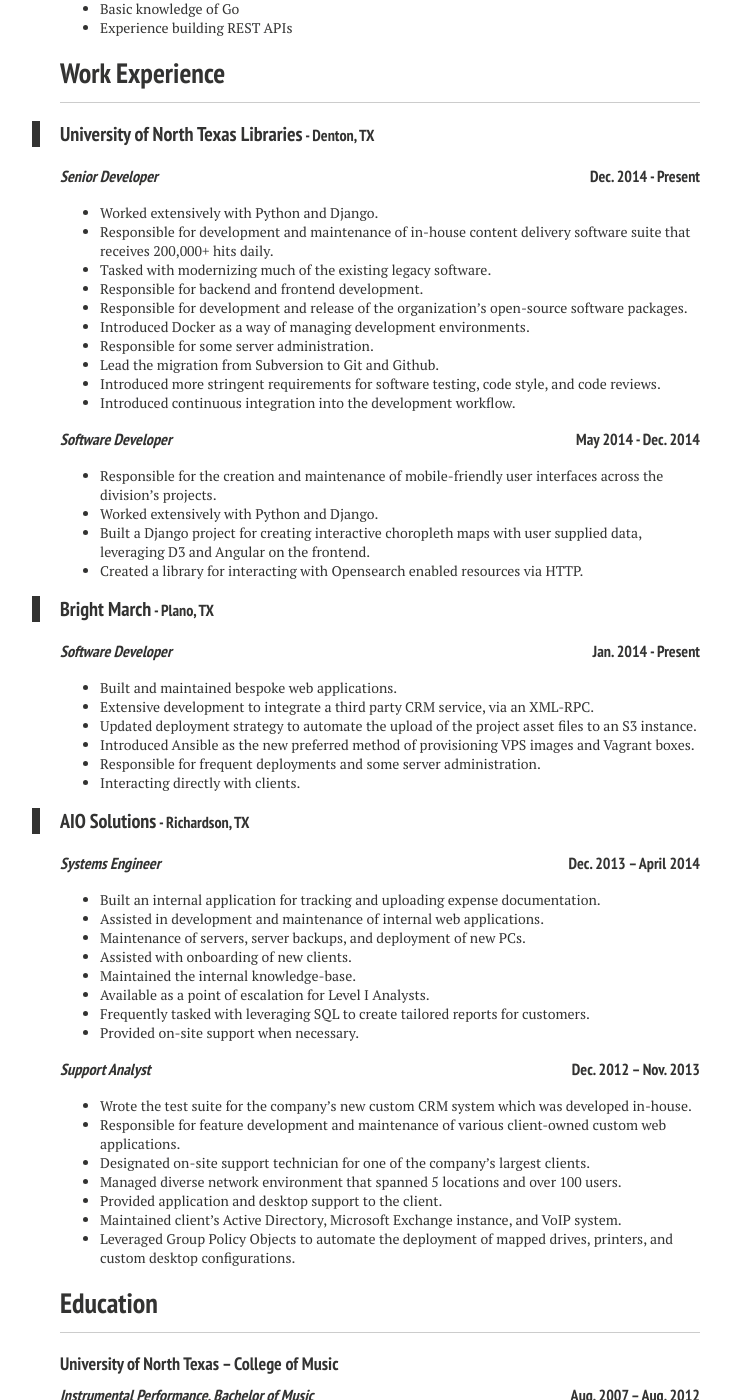
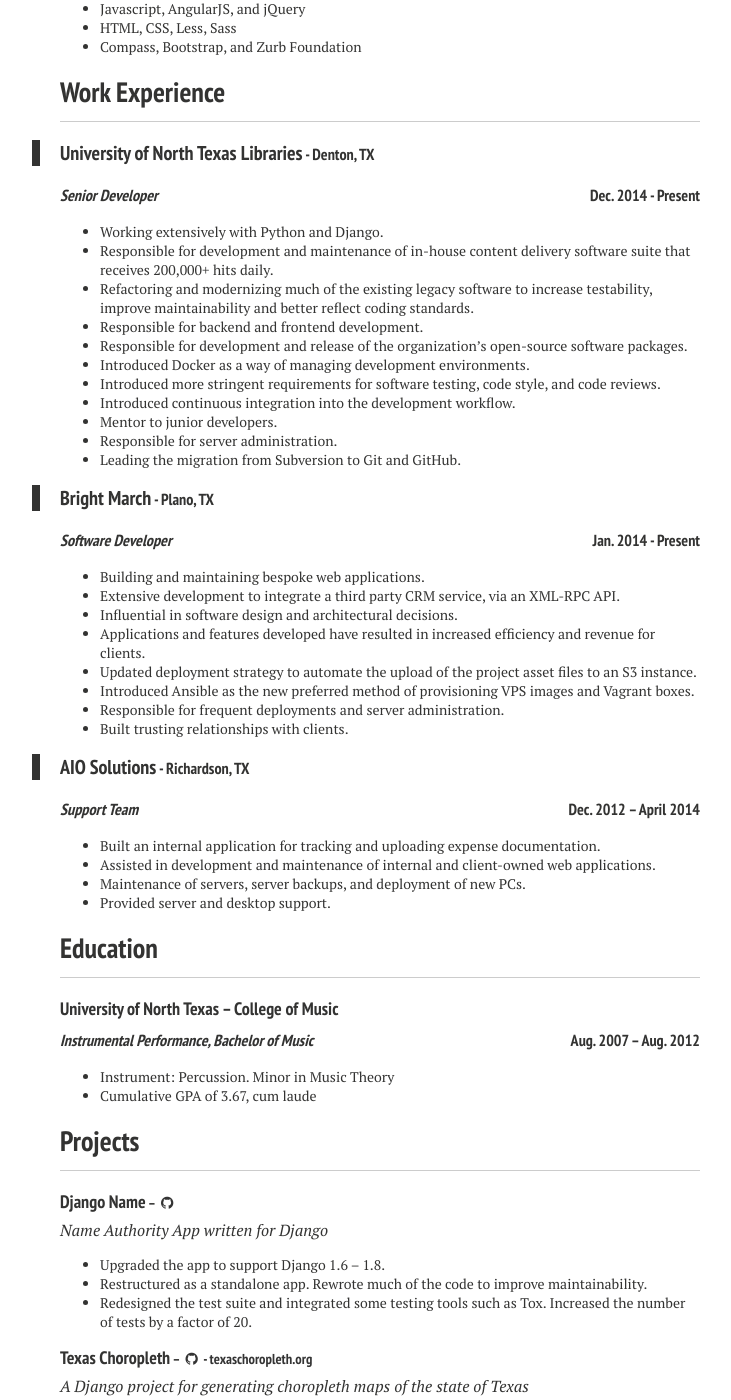
Before and after one commit to damonkelley/damonkelley.github.io, a Jekyll site: the page built from resume/index.md, in a window 1280 px wide and 1400 px high, scrolled down 401 px. Shown: the whole window, without its empty margins (260-991 px from the left). Built offline with Jekyll 4.4.1, drawn with Linux system fonts in a browser that asks for light colours; nearby versions of some CDN libraries; some of the changed text lies outside the part shown.

Commit message:
Update resume.

```diff
--- a/resume/index.md
+++ b/resume/index.md
@@ -13,12 +13,14 @@ tags: [resume]
 * MySQL, Postgres
 * Git
 * Docker
+* Linux Administration
 * Ansible
-* Linux Administration
-* Javascript,  AngularJS, and jQuery
-* HTML, CSS, Less, Compass, Bootstrap, and Zurb Foundation
 * Basic knowledge of Go
 * Experience building REST APIs
+* Javascript,  AngularJS, and jQuery
+* HTML, CSS, Less, Sass
+* Compass, Bootstrap, and Zurb Foundation
+
 
 
 ## Work Experience
@@ -28,60 +30,41 @@ tags: [resume]
 
 ##### _Senior Developer_<span style="float: right;">Dec. 2014 - Present</span>
 
-* Worked extensively with Python and Django.
+* Working extensively with Python and Django.
 * Responsible for development and maintenance of in-house content delivery software suite that receives 200,000+ hits daily.
-* Tasked with modernizing much of the existing legacy software.
+* Refactoring and modernizing much of the existing legacy software to increase testability, improve maintainability and better reflect coding standards.
 * Responsible for backend and frontend development.
 * Responsible for development and release of the organization’s open-source software packages.
 * Introduced Docker as a way of managing development environments.
-* Responsible for some server administration.
-* Lead the migration from Subversion to Git and Github.
-* Introduced more stringent requirements for software testing,  code style, and code reviews.
+* Introduced more stringent requirements for software testing, code style, and code reviews.
 * Introduced continuous integration into the development workflow.
-
-
-##### _Software Developer_<span class="right">May 2014 - Dec. 2014</span>
-
-* Responsible for the creation and maintenance of mobile-friendly user interfaces across the division’s projects.
-* Worked extensively with Python and Django.
-* Built a Django project for creating interactive choropleth maps with user supplied data, leveraging D3 and Angular on the frontend.
-* Created a library for interacting with Opensearch enabled resources via HTTP.
+* Mentor to junior developers.
+* Responsible for server administration.
+* Leading the migration from Subversion to Git and GitHub.
 
 
 >### Bright March<small> - Plano, TX</small>
 
 ##### _Software Developer_<span class="right">Jan.  2014 - Present</span>
 
-* Built and maintained bespoke web applications.
-* Extensive development to integrate a third party CRM service, via an XML-RPC.
+* Building and maintaining bespoke web applications.
+* Extensive development to integrate a third party CRM service, via an XML-RPC API.
+* Influential in software design and architectural decisions.
+* Applications and features developed have resulted in increased efficiency and revenue for clients.
 * Updated deployment strategy to automate the upload of the project asset files to an S3 instance.
 * Introduced Ansible as the new preferred method of provisioning VPS images and Vagrant boxes.
-* Responsible for frequent deployments and some server administration.
-* Interacting directly with clients.
+* Responsible for frequent deployments and server administration.
+* Built trusting relationships with clients.
 
 
 >### AIO Solutions<small> - Richardson, TX</small>
 
-##### _Systems Engineer_<span class="right">Dec. 2013 – April 2014</span>
+##### _Support Team_<span class="right">Dec. 2012 – April 2014</span>
 
 * Built an internal application for tracking and uploading expense documentation.
-* Assisted in development and maintenance of internal web applications.
+* Assisted in development and maintenance of internal and client-owned web applications.
 * Maintenance of servers, server backups, and deployment of new PCs.
-* Assisted with onboarding of new clients.
-* Maintained the internal knowledge-base.
-* Available as a point of escalation for Level I Analysts.
-* Frequently tasked with leveraging SQL to create tailored reports for customers.
-* Provided on-site support when necessary.
-
-##### _Support Analyst_<span class="right">Dec. 2012 – Nov. 2013</span>
-
-* Wrote the test suite for the company’s new custom CRM system which was developed in-house.
-* Responsible for feature development and maintenance of various client-owned custom web applications.
-* Designated on-site support technician for one of the company’s largest clients.
-* Managed diverse network environment that spanned 5 locations and over 100 users.
-* Provided application and desktop support to the client.
-* Maintained client’s Active Directory, Microsoft Exchange instance, and VoIP system.
-* Leveraged Group Policy Objects to automate the deployment of mapped drives, printers, and custom desktop configurations.
+* Provided server and desktop support.
 
 
 ## Education
@@ -101,15 +84,21 @@ tags: [resume]
 
 <h4>Django Name<small> – <a href="http://github.com/unt-libraries/django-name"><i class="fa fa-fw fa-github"></i></a></small></h4>
 
+_Name Authority App written for Django_
+
 * Upgraded the app to support Django 1.6 – 1.8.
 * Restructured as a standalone app. Rewrote much of the code to improve maintainability.
 * Redesigned the test suite and integrated some testing tools such as Tox. Increased the number of tests by a factor of 20.
 
 <h4>Texas Choropleth<small> – <a href="http://github.com/unt-libraries/texas-choropleth"><i class="fa fa-fw fa-github"></i></a> - <a href="http://texaschoropleth.org">texaschoropleth.org</a></small></h4>
 
+_A Django project for generating choropleth maps of the state of Texas_
+
 * Responsible for design, construction and maintenance, and deployment.
 
 <h4>Bright March Vagrant Box<small> - <a href="http://github.com/brightmarch/vagrant-box"><i class="fa fa-fw fa-github"></i></a></small></h4>
+
+_The standard Bright March Vagrant box for local development._
 
 * Initial development.
 * Consolidated the provisioning scripts from all the projects that were utilizing vagrant within the organization, and created a base box.
```
Also changed, not shown: other parts of resume/index.md (+2 -0 lines), 1 other file.
